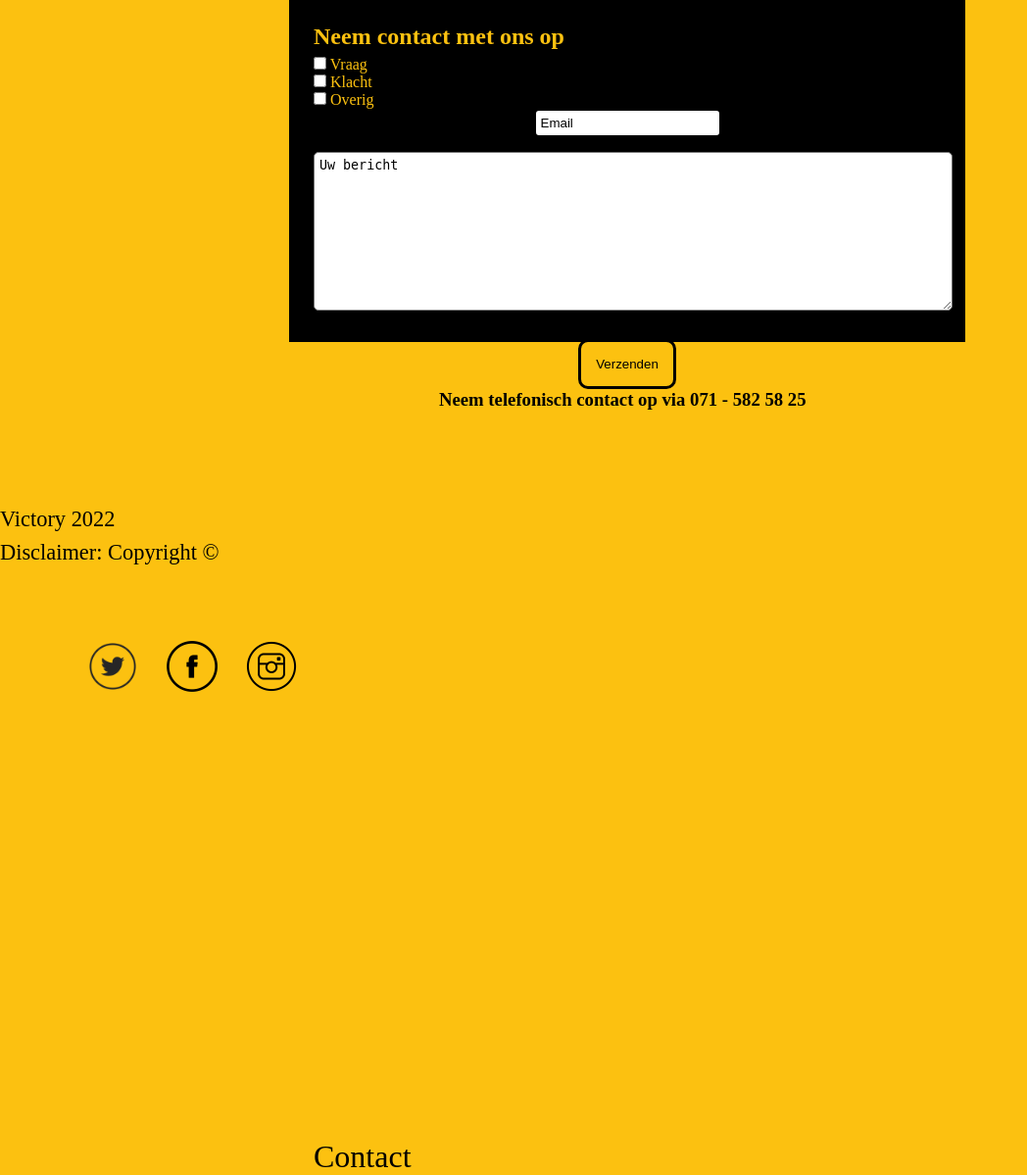
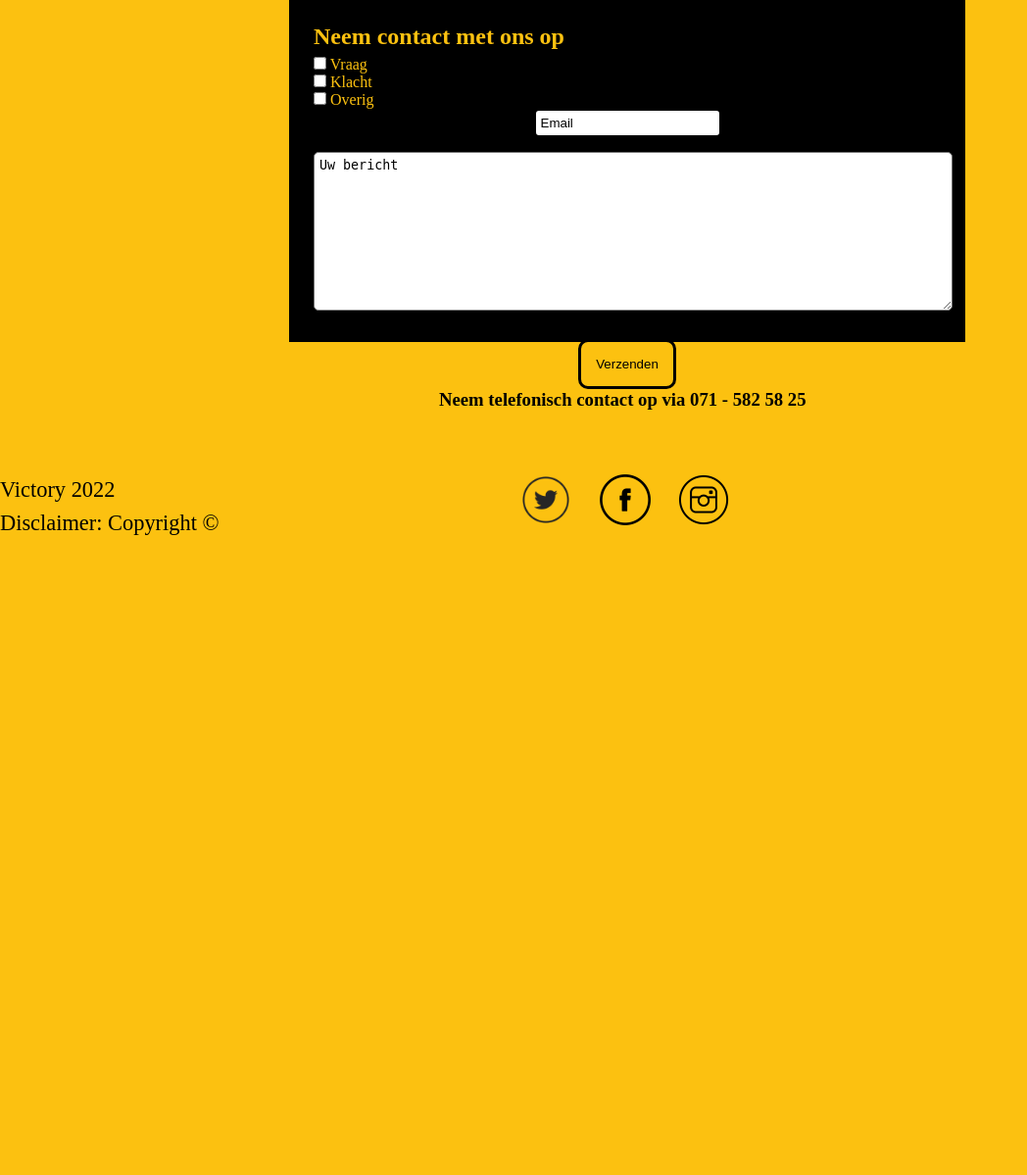
Before and after one commit to 1043099/Victory, a PHP site: page /Contact.html in a window 1280 px wide. Shown: the part 181-1380 px from the top of the page at 98% size, without its empty margins (0-1048 px from the left). After the commit the page ends 727 px from the top, so only its background shows below. Run offline with PHP 8.4, Linux system fonts and the light colour scheme.

Commit message:
kan wel, niet perfect
it is what it is

```diff
--- a/Contact.html
+++ b/Contact.html
@@ -37,10 +37,7 @@
     </section>
     </header>
 <body>
-
-
     <div class="form-question">
-
         <form action="mail.php" method="post">
         <h2>Neem contact met ons op</h2>
         <section class="checkbox-1">
@@ -60,27 +57,22 @@
     </article>
         </div>
 
-<footer>
-    <section class="grid-container">
+<footer class="grod">
         <section id="links">
         <p id="victory22">Victory 2022</p>
         <a href="">Disclaimer: Copyright ©</a>
         </section>
 
-    <section class="grid-container">
-    </article>
-    <article id="midden">
-    <section class="socialicons">
+
+    <section id="midden">
+    <article class="socialicons">
         <a href=""><img src="images/twitter.png" class="socials twitter"></a>
         <a href=""><img src="images/fb.png" class="socials"></a>
         <a href=""><img src="images/insta.png" class="socials"></a>
+    </article>
     </section>
-    </article>
-    <article id="rechts">
-        <div class="contact-move"></div>
-        <a href="" class="contact">Contact</a>
-    </article>
 
-</section>
+
+
 </footer>
 </body>
--- a/css/contact.css
+++ b/css/contact.css
@@ -52,7 +52,7 @@ main{
 }
 
 #links{
-	grid-area: links;
+margin-top: -30px;
 }
 
 #midden{
@@ -76,8 +76,9 @@ main{
 	padding-bottom: 1vh;
 }
 
-.socialicons, .socialicons2{
-	padding-left: 5.5vw;
+.socialicons{
+	padding-left: 40%;
+	margin-top: -140px;
 }
 
 .socials{
```
